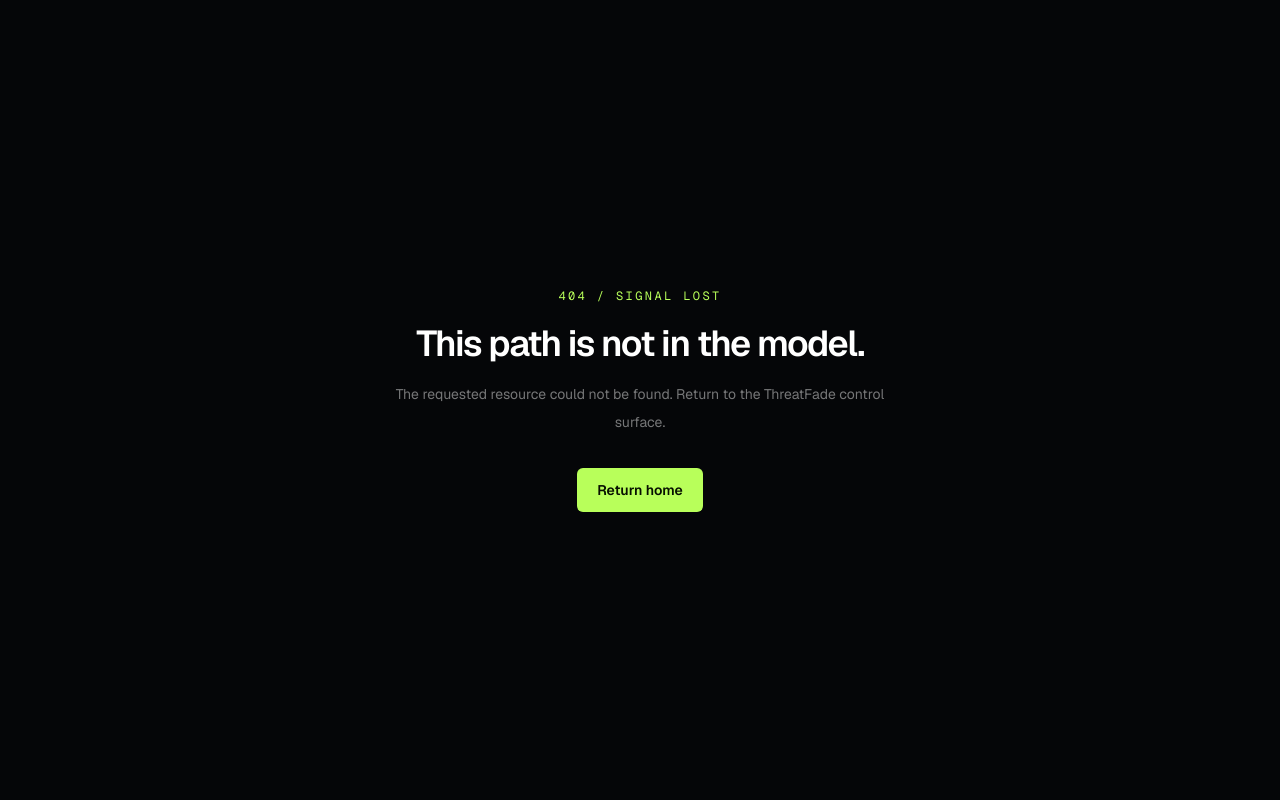
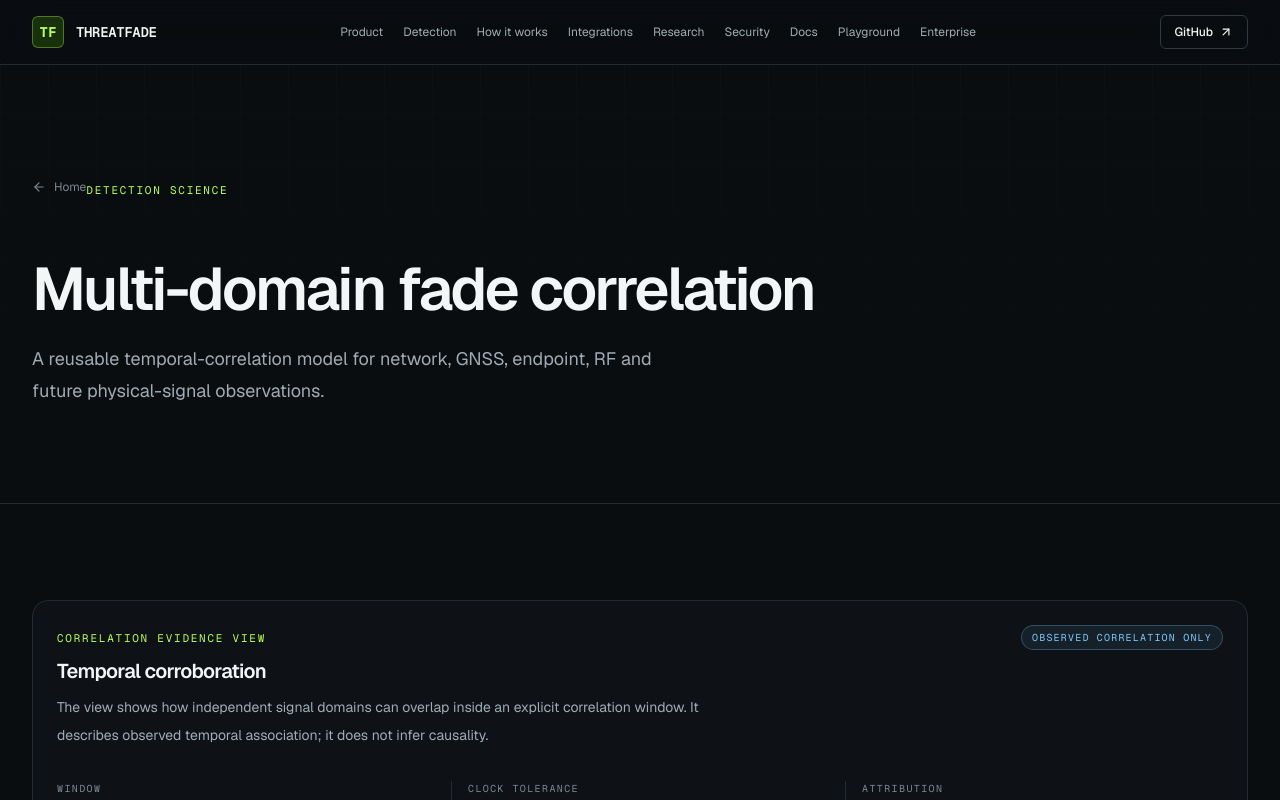
Before and after one commit to LloydCoder/tinlance-threatfade-web, a Next.js app: page /correlation in a window 1280 px wide. Before the commit this address had no page. Shown: the top 800 px of the page. Built offline with nearby package versions, Linux system fonts and the light colour scheme.

Commit message:
feat(web): expose correlation evidence view

```diff
--- /dev/null
+++ b/app/correlation/page.tsx
@@ -0,0 +1,22 @@
+import type { Metadata } from "next";
+import { PageShell } from "@/components/layout/page-shell";
+import { CorrelationEvidenceView } from "@/components/detection/correlation-evidence-view";
+
+export const metadata: Metadata = {
+  title: "Multi-domain correlation | ThreatFade",
+  description:
+    "How ThreatFade correlates independent signal domains in time while preserving uncertainty and the boundary between observed correlation and causal attribution.",
+  alternates: { canonical: "/correlation" },
+};
+
+export default function CorrelationPage() {
+  return (
+    <PageShell
+      eyebrow="Detection science"
+      title="Multi-domain fade correlation"
+      description="A reusable temporal-correlation model for network, GNSS, endpoint, RF and future physical-signal observations."
+    >
+      <CorrelationEvidenceView />
+    </PageShell>
+  );
+}
```
